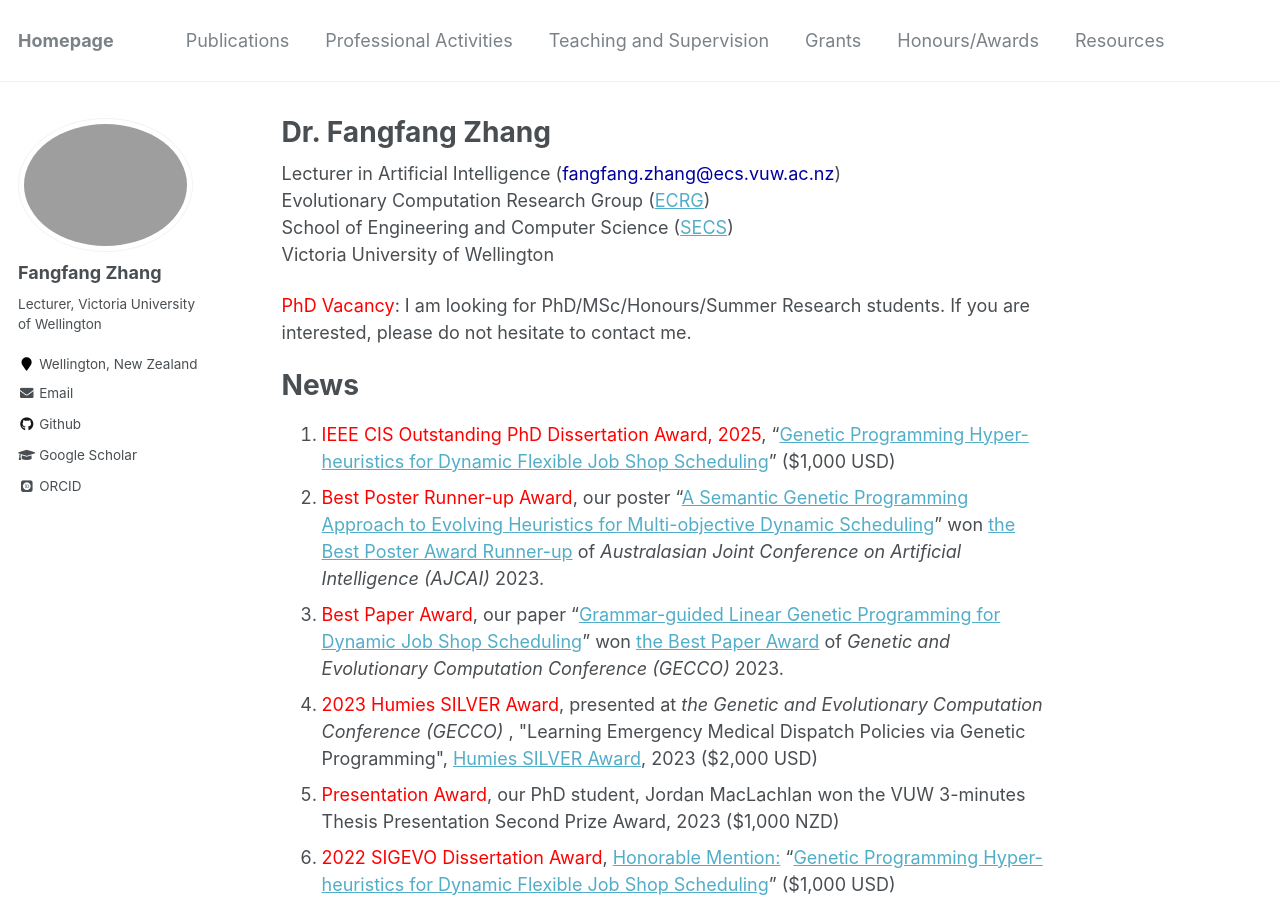
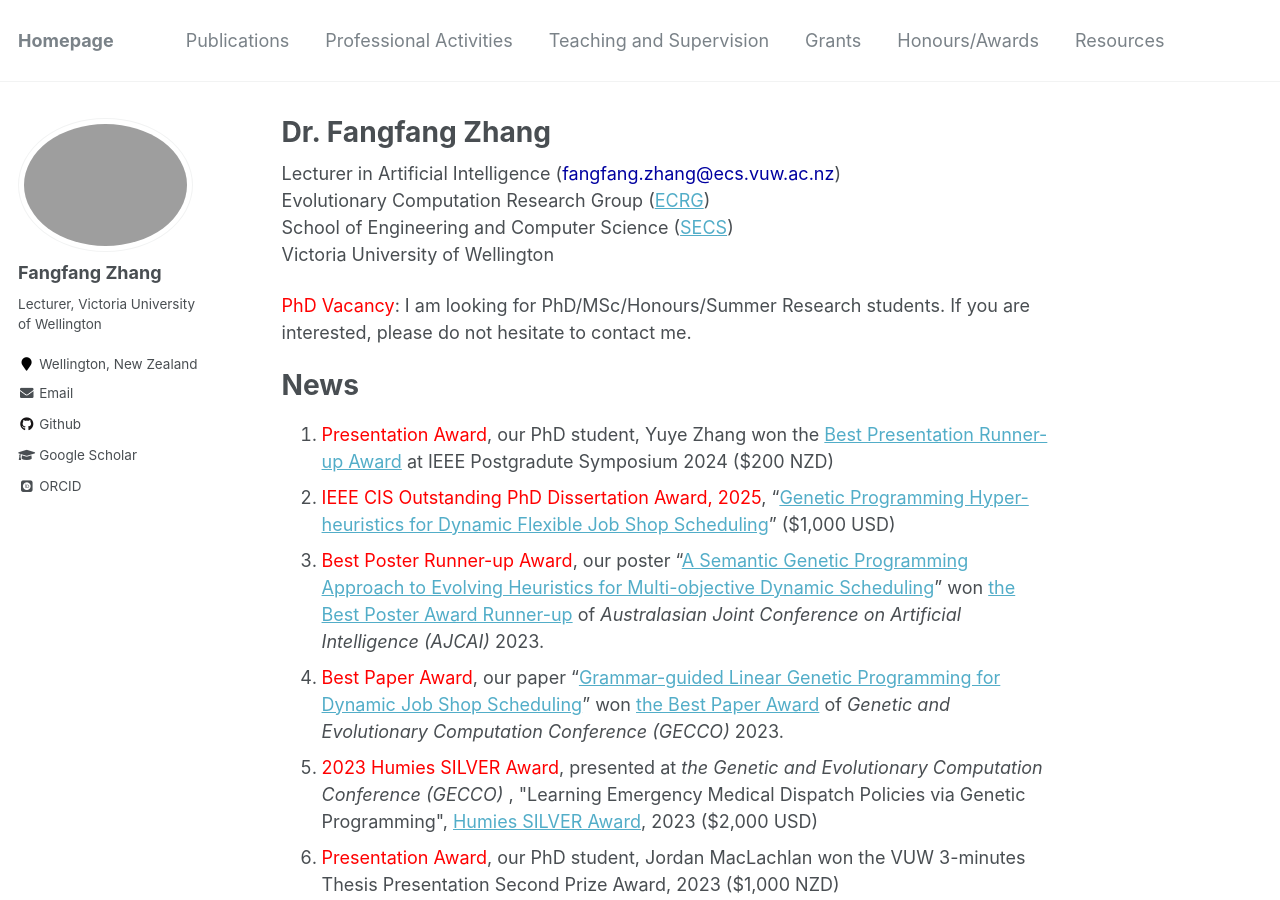
Before and after one commit to fangfang-zhang/fangfang-zhang.github.io, a Jekyll site: the page built from _pages/about.md, in a window 1280 px wide and 900 px high. Built offline with Jekyll 4.4.1, drawn with Linux system fonts in a browser that asks for light colours; some web fonts are replaced.

Commit message:
yuye's award

```diff
--- a/_pages/about.md
+++ b/_pages/about.md
@@ -18,6 +18,7 @@ Victoria University of Wellington
 News
 ======
 <ol>
+<li><span style="color: #FF0000">Presentation Award</span>, our PhD student, Yuye Zhang won the <a target="_blank" href="">Best Presentation Runner-up Award</a> at IEEE Postgradute Symposium 2024 ($200 NZD)</li>
 <li><span style="color: #FF0000">IEEE CIS Outstanding PhD Dissertation Award, 2025</span>, “<a target="_blank" href="">Genetic Programming Hyper-heuristics for Dynamic Flexible Job Shop Scheduling</a>” ($1,000 USD)</li>
 <li><span style="color: #FF0000">Best Poster Runner-up Award</span>, our poster “<a target="_blank" href="https://link.springer.com/chapter/10.1007/978-981-99-8391-9_32">A Semantic Genetic Programming Approach to Evolving Heuristics for Multi-objective Dynamic Scheduling</a>” won <a target="_blank" href="https://github.com/fangfang-zhang/fangfang-zhang.github.io/blob/master/files/BestPosterRunnerupAJCAI.pdf">the Best Poster Award Runner-up</a> of <i> Australasian Joint Conference on Artificial Intelligence (AJCAI) </i> 2023.</li>
 <li><span style="color: #FF0000">Best Paper Award</span>, our paper “<a target="_blank" href="https://dl.acm.org/doi/abs/10.1145/3583131.3590394">Grammar-guided Linear Genetic Programming for Dynamic Job Shop Scheduling</a>” won <a target="_blank" href="https://github.com/fangfang-zhang/fangfang-zhang.github.io/blob/master/files/BPA_GECCO.pdf">the Best Paper Award</a> of <i> Genetic and Evolutionary Computation Conference (GECCO) </i> 2023.</li>
```
Also changed, not shown: 2 other files.
